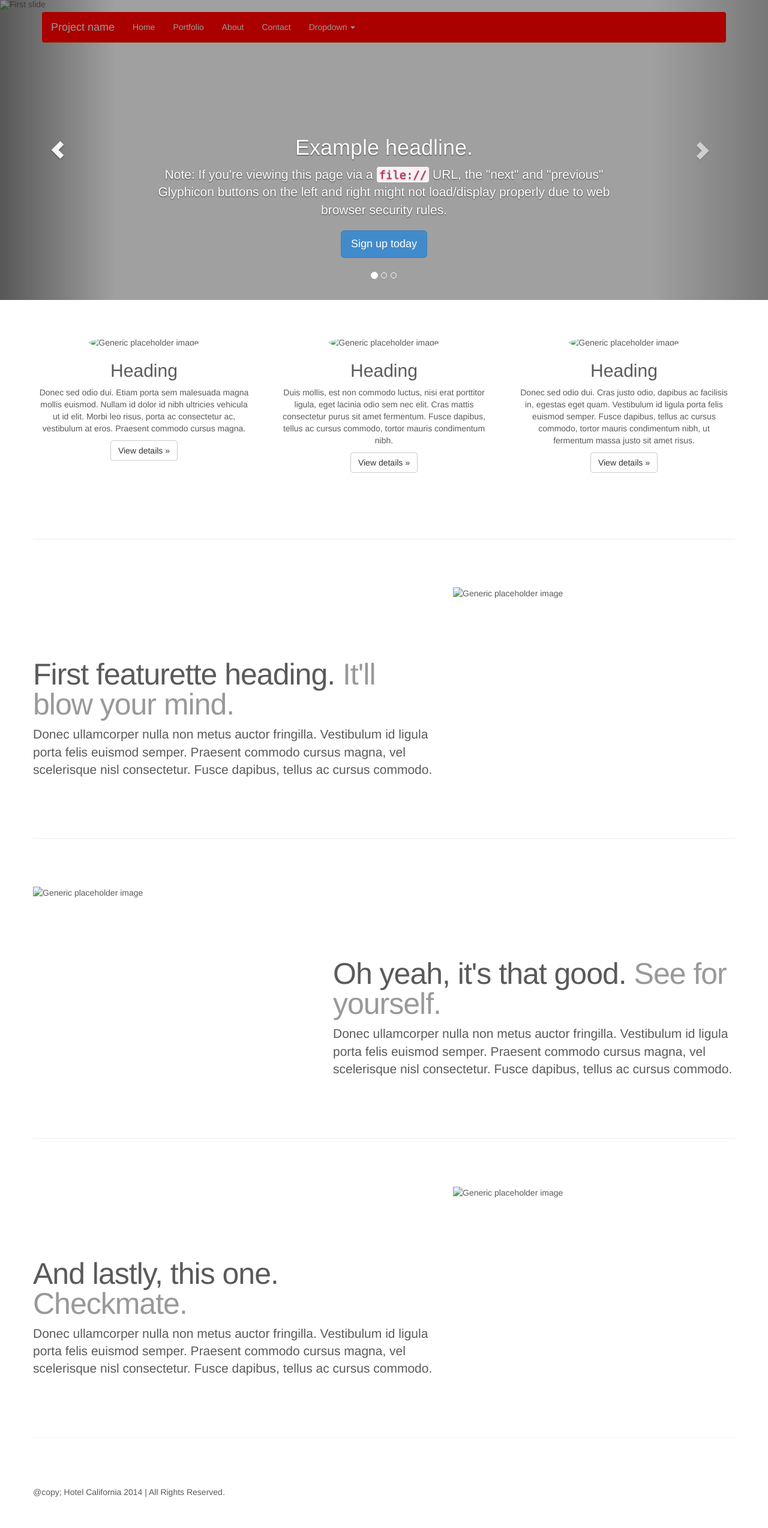
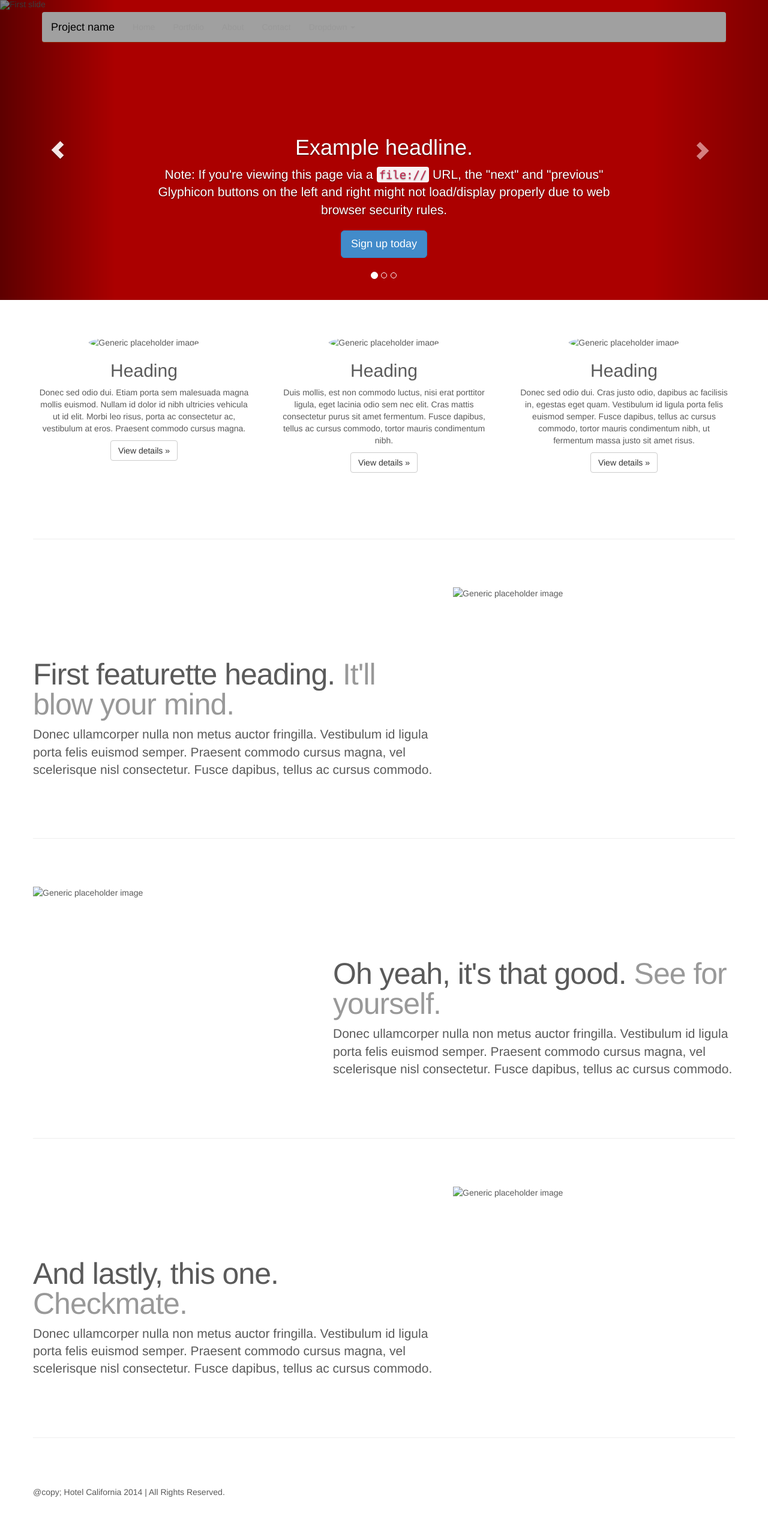
Before and after one commit to Covetel/Covetel.github.io, a Jekyll site: the page built from index.html, in a window 1280 px wide. Shown: the whole page at 60% size. Built offline with Jekyll 4.4.1, drawn with Linux system fonts in a browser that asks for light colours; Markdown is read by kramdown in place of the engine named in the settings.

Commit message:
Cambiando color de fondo del carousel, y de la barran de navegacion

```diff
--- a/css/carousel.css
+++ b/css/carousel.css
@@ -7,6 +7,10 @@ body {
   color: #5a5a5a;
 }
 
+
+a {
+  color: #000000;
+ }
 
 /* CUSTOMIZE THE NAVBAR
 -------------------------------------------------- */
@@ -25,13 +29,26 @@ body {
   padding-right: 0;
   padding-left: 0;
 }
+
+
 .navbar-wrapper .navbar {
   padding-right: 15px;
   padding-left: 15px;
-  background-color: #AB0000;
+  background-color: #A0A0A0;;
   border-color: #8d2300;
 }
 
+.navbar-inverse .navbar-brand {
+    color: #000000;
+}
+
+.navbar-nav {
+    color:#000000
+}
+
+.nav .navbar-nav > li > a {
+    color: #000000;
+}
 
 /* CUSTOMIZE THE CAROUSEL
 -------------------------------------------------- */
@@ -49,7 +66,7 @@ body {
 /* Declare heights because of positioning of img element */
 .carousel .item {
   height: 500px;
-  background-color: #A0A0A0 ;
+  background-color: #AB0000;
 }
 .carousel-inner > .item > img {
   position: absolute;
```
